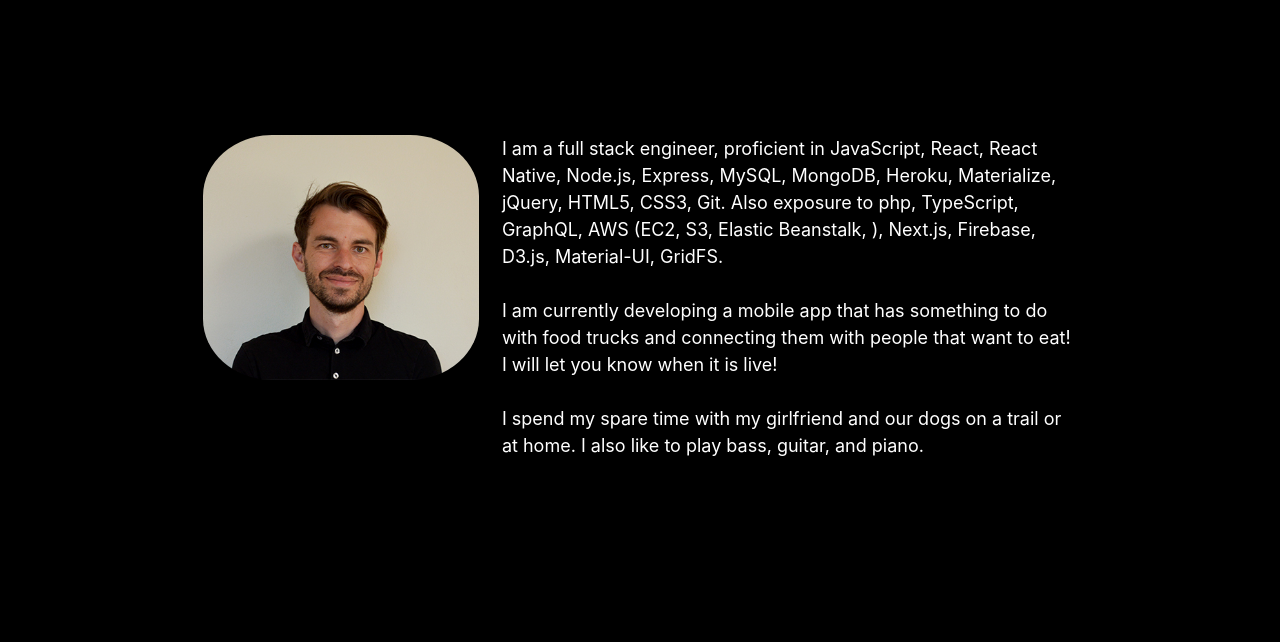
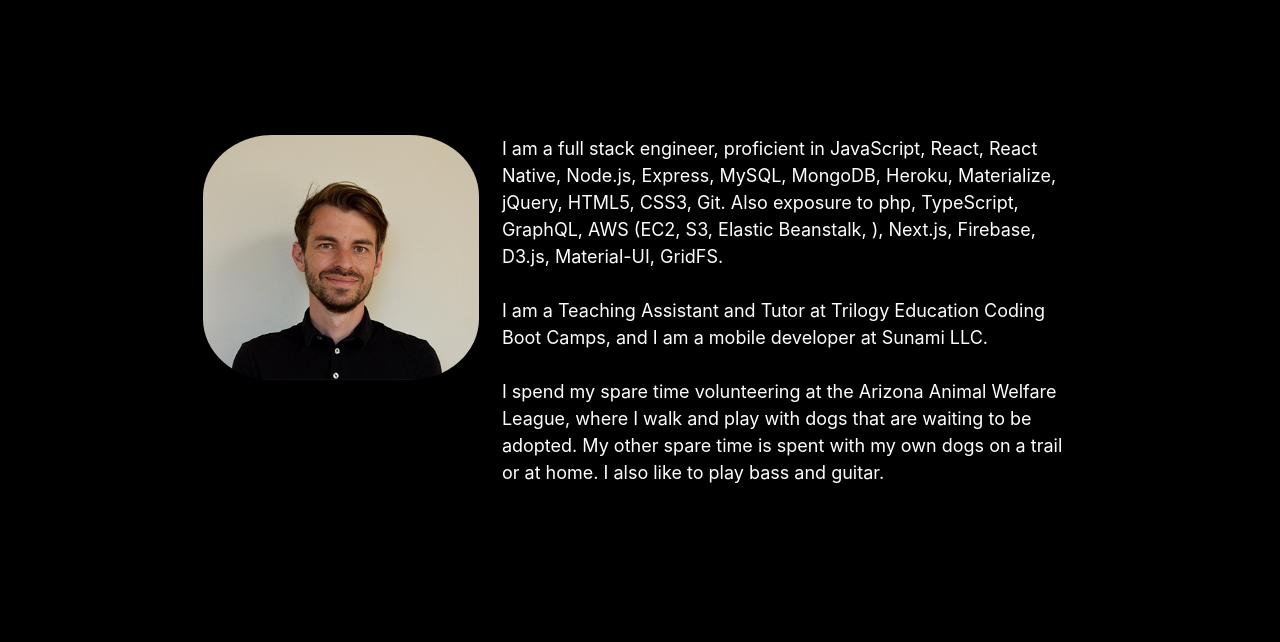
Before and after one commit to phil4lif/newportfolio, a plain HTML site: page index.html in a window 1280 px wide. Shown: the part 156-798 px from the top of the page. Drawn offline with nearby package versions, Linux system fonts and the light colour scheme.

Commit message:
update resume and bio

```diff
--- a/index.html
+++ b/index.html
@@ -51,7 +51,7 @@
       </div>
     </li>
     <li><a class="waves-effect" href="#projects"><i class="material-icons">work</i>Projects</a></li>
-    <li><a class="waves-effect" target="_blank" href="./assets/images/Philip_Cowan_resume_9_7_2020.pdf"><i
+    <li><a class="waves-effect" target="_blank" href="./assets/Philip-Cowan-Resume.pdf"><i
           class="material-icons">format_align_left
         </i>Resume</a></li>
     <li>
@@ -87,11 +87,9 @@
               Material-UI,
               GridFS.
               <br><br>
-              I am currently developing a mobile app that has something to do with food trucks and connecting them with
-              people that want to eat! I will let you know when it is live!
+              I am a Teaching Assistant and Tutor at Trilogy Education Coding Boot Camps, and I am a mobile developer at Sunami LLC.
               <br><br>
-              I spend my spare time with my girlfriend and our dogs on a trail or at home. I also like to play bass,
-              guitar, and piano.
+              I spend my spare time volunteering at the Arizona Animal Welfare League, where I walk and play with dogs that are waiting to be adopted.  My other spare time is spent with my own dogs on a trail or at home. I also like to play bass and guitar.
               <!-- </div> -->
           </div>
         </div>
```
Also changed, not shown: 2 other files.
